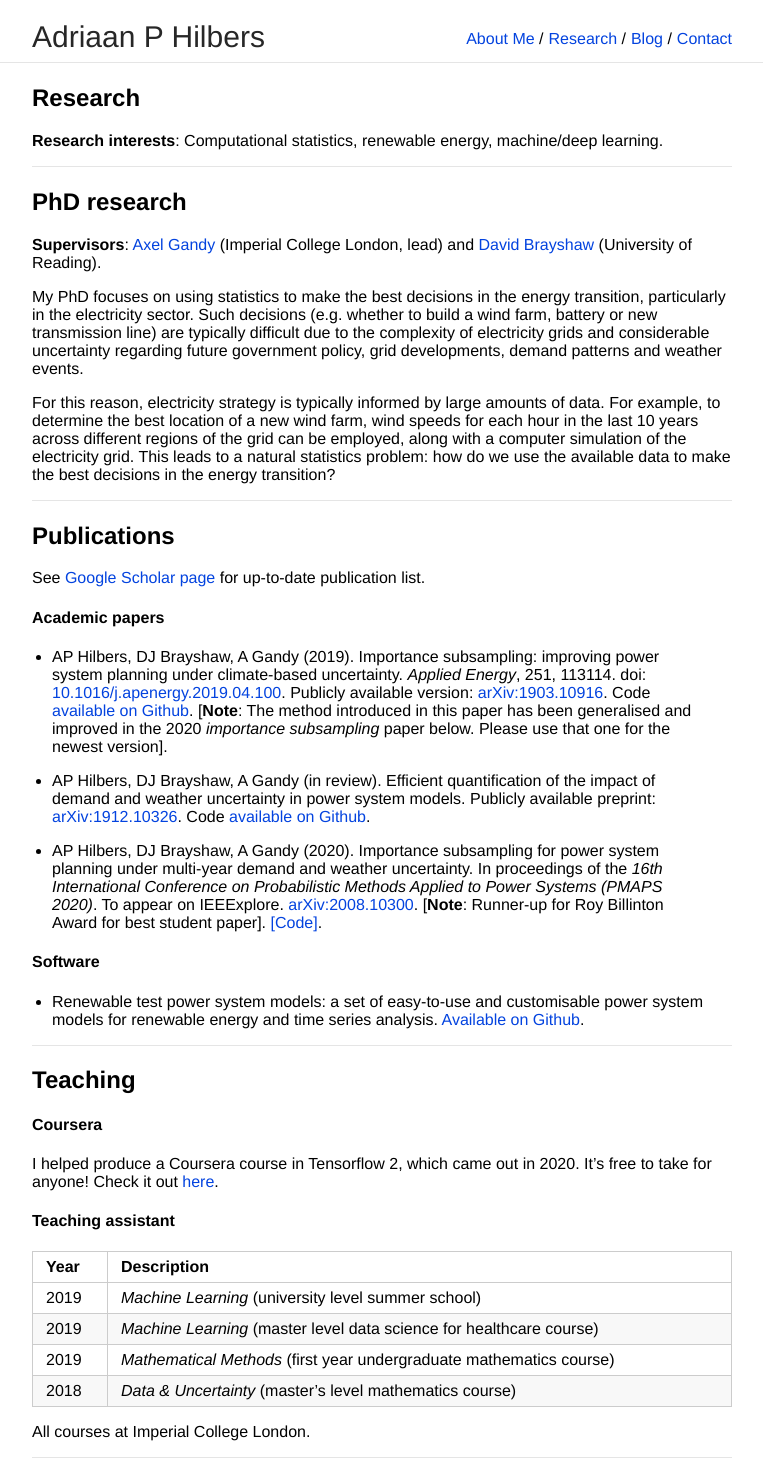
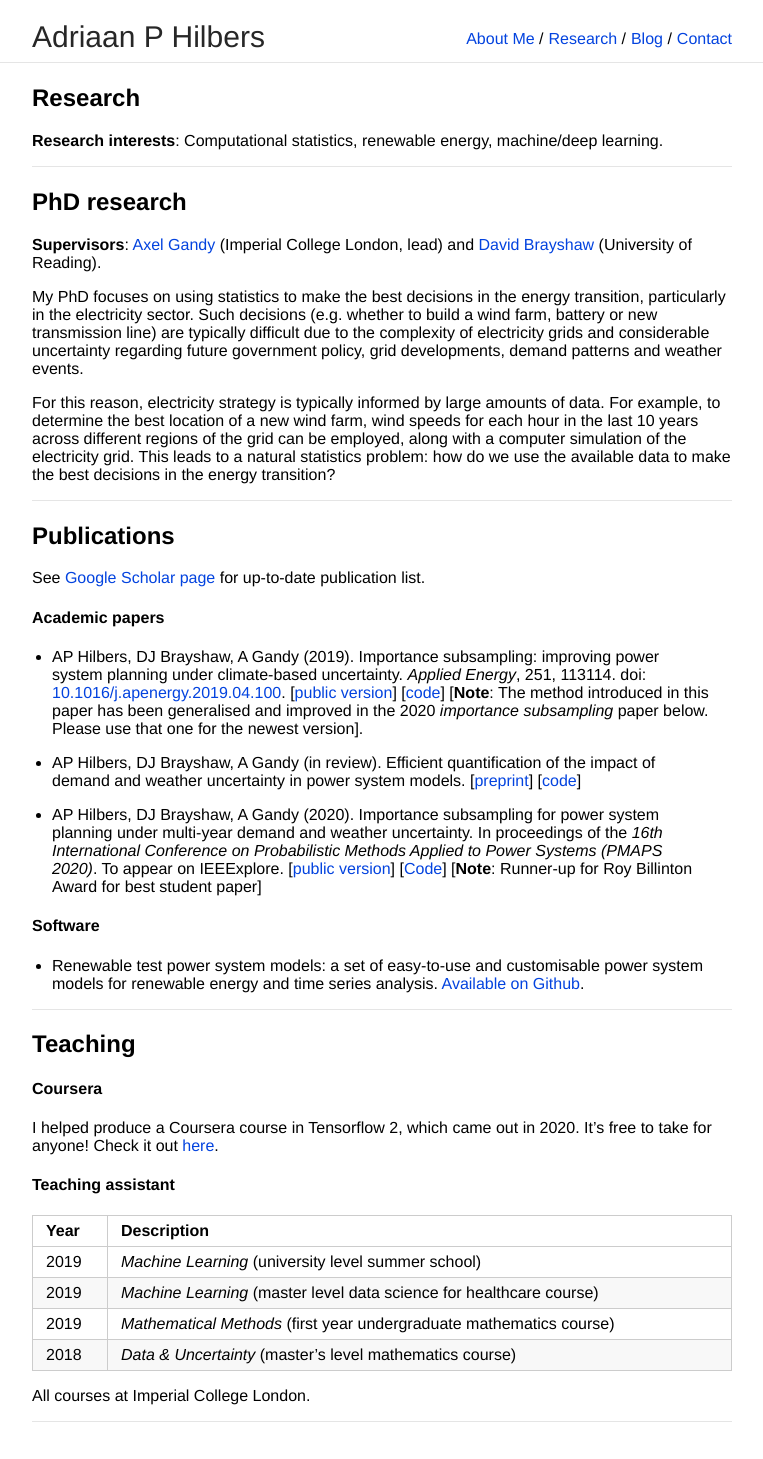
Before and after one commit to ahilbers/ahilbers.github.io, a Jekyll site: the page built from research.md, in a window 1280 px wide. Shown: the whole page, without its empty margins (258-1021 px from the left). Built offline with Jekyll 4.4.1, drawn with Linux system fonts in a browser that asks for light colours; our own code applies the rules of GitHub Pages for plain Markdown files; after the commit the page ends 1423 px from its top, so only the background shows below that.

Commit message:
update research

```diff
--- a/research.md
+++ b/research.md
@@ -30,11 +30,11 @@
 
 #### Academic papers
 
-* AP Hilbers, DJ Brayshaw, A Gandy (2019). Importance subsampling: improving power system planning under climate-based uncertainty. *Applied Energy*, 251, 113114. doi: [10.1016/j.apenergy.2019.04.100](https://doi.org/10.1016/j.apenergy.2019.04.110). Publicly available version: [arXiv:1903.10916](https://arxiv.org/abs/1903.10916). Code [available on Github](https://github.com/ahilbers/2019_importance_subsampling). [**Note**: The method introduced in this paper has been generalised and improved in the 2020 *importance subsampling* paper below. Please use that one for the newest version].
+* AP Hilbers, DJ Brayshaw, A Gandy (2019). Importance subsampling: improving power system planning under climate-based uncertainty. *Applied Energy*, 251, 113114. doi: [10.1016/j.apenergy.2019.04.100](https://doi.org/10.1016/j.apenergy.2019.04.110). [[public version](https://arxiv.org/abs/1903.10916)] [[code](https://github.com/ahilbers/importance_subsampling)] [**Note**: The method introduced in this paper has been generalised and improved in the 2020 *importance subsampling* paper below. Please use that one for the newest version].
 
-* AP Hilbers, DJ Brayshaw, A Gandy (in review). Efficient quantification of the impact of demand and weather uncertainty in power system models. Publicly available preprint: [arXiv:1912.10326](https://arxiv.org/abs/1912.10326). Code [available on Github](https://github.com/ahilbers/2020_bootstrap_uncertainty_quantification).
+* AP Hilbers, DJ Brayshaw, A Gandy (in review). Efficient quantification of the impact of demand and weather uncertainty in power system models. [[preprint](https://arxiv.org/abs/1912.10326)] [[code](https://github.com/ahilbers/2020_bootstrap_uncertainty_quantification)]
 
-* AP Hilbers, DJ Brayshaw, A Gandy (2020). Importance subsampling for power system planning under multi-year demand and weather uncertainty. In proceedings of the *16th International Conference on Probabilistic Methods Applied to Power Systems (PMAPS 2020)*. To appear on IEEExplore. [arXiv:2008.10300](https://arxiv.org/abs/2008.10300). [**Note**: Runner-up for Roy Billinton Award for best student paper]. [[Code]](https://github.com/ahilbers/2019_importance_subsampling).
+* AP Hilbers, DJ Brayshaw, A Gandy (2020). Importance subsampling for power system planning under multi-year demand and weather uncertainty. In proceedings of the *16th International Conference on Probabilistic Methods Applied to Power Systems (PMAPS 2020)*. To appear on IEEExplore. [[public version](https://arxiv.org/abs/2008.10300)] [[Code](https://github.com/ahilbers/importance_subsampling)] [**Note**: Runner-up for Roy Billinton Award for best student paper]
 
 
 
```
